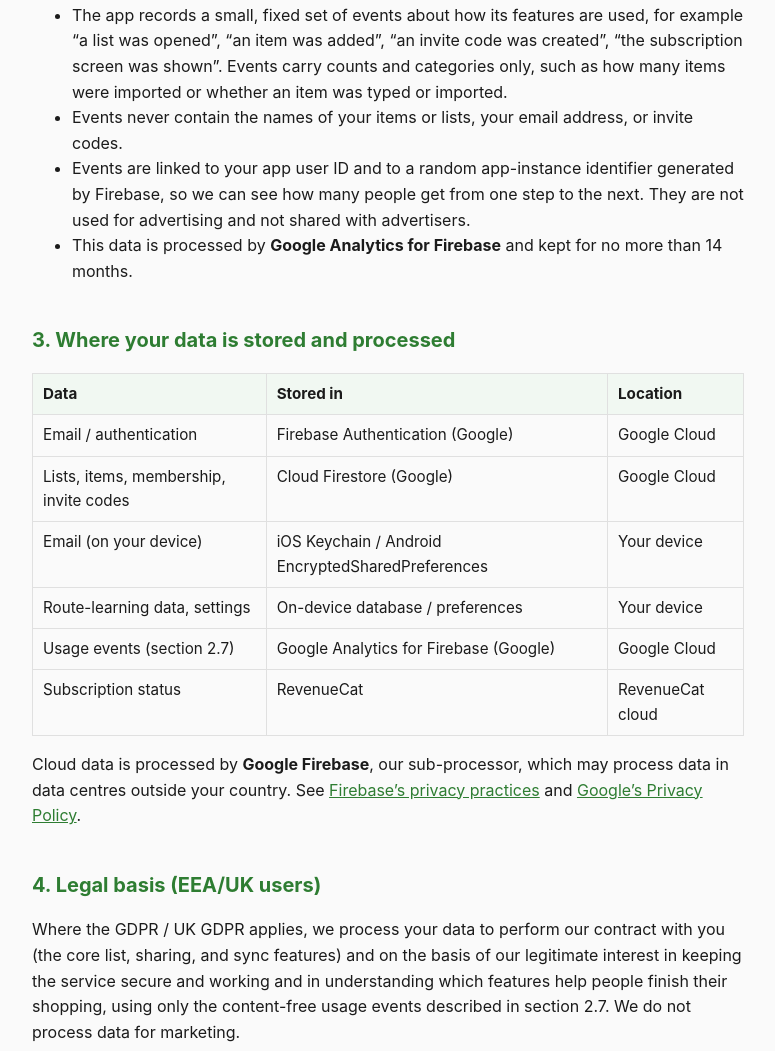
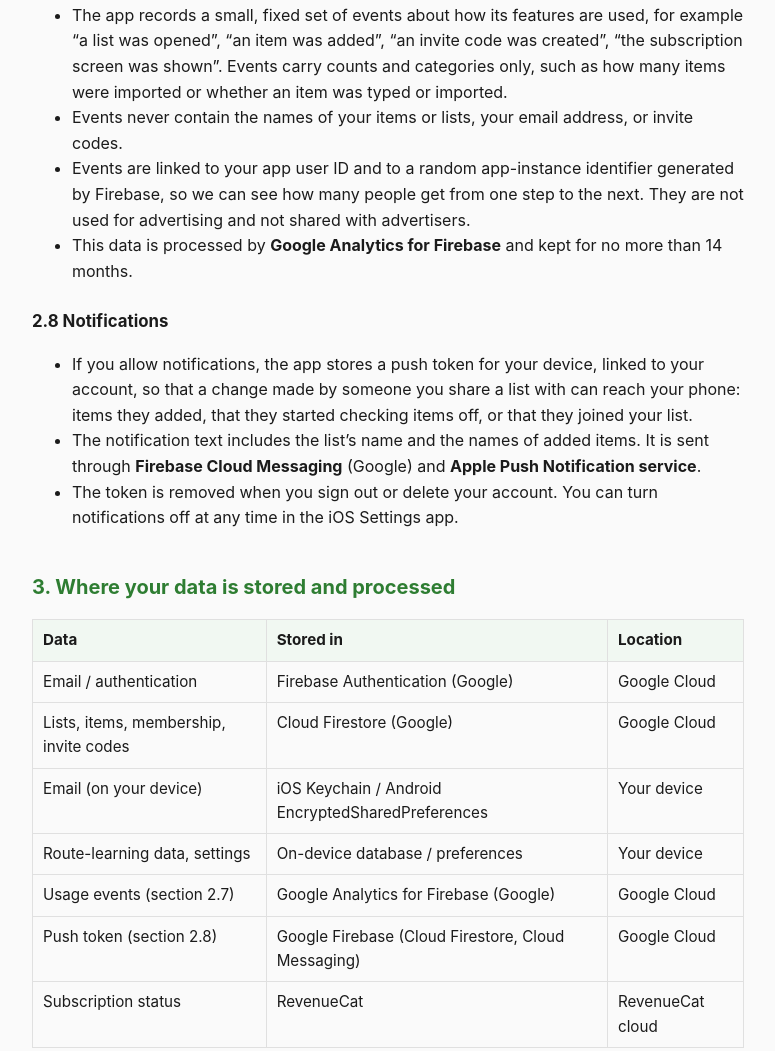
Before and after one commit to gutoim/sidecart-privacy, a plain HTML site: page index.html in a window 1280 px wide. Shown: the part 1578-2629 px from the top of the page, without its empty margins (252-1027 px from the left). Drawn offline with Linux system fonts and the light colour scheme.

Commit message:
Disclose push notifications (section 2.8)
Co-Authored-By: Claude Fable 5.2 <noreply@anthropic.com>

```diff
--- a/index.html
+++ b/index.html
@@ -27,7 +27,7 @@
 <div class="wrap">
 <header>
   <h1>Privacy Policy — Sidecart</h1>
-  <div class="updated">Last updated: 26 September 2026</div>
+  <div class="updated">Last updated: 16 November 2026</div>
 </header>
 
 <p>Sidecart (&ldquo;the app&rdquo;, &ldquo;we&rdquo;, &ldquo;us&rdquo;) is a collaborative
@@ -94,6 +94,17 @@ Apple, and through RevenueCat we receive only whether your subscription is activ
   <li>This data is processed by <strong>Google Analytics for Firebase</strong> and kept for no more
   than 14 months.</li>
 </ul>
+<h3>2.8 Notifications</h3>
+<ul>
+  <li>If you allow notifications, the app stores a push token for your device, linked to your
+  account, so that a change made by someone you share a list with can reach your phone: items
+  they added, that they started checking items off, or that they joined your list.</li>
+  <li>The notification text includes the list&rsquo;s name and the names of added items. It is
+  sent through <strong>Firebase Cloud Messaging</strong> (Google) and <strong>Apple Push
+  Notification service</strong>.</li>
+  <li>The token is removed when you sign out or delete your account. You can turn notifications
+  off at any time in the iOS Settings app.</li>
+</ul>
 
 <h2>3. Where your data is stored and processed</h2>
 <table>
@@ -103,6 +114,7 @@ Apple, and through RevenueCat we receive only whether your subscription is activ
   <tr><td>Email (on your device)</td><td>iOS Keychain / Android EncryptedSharedPreferences</td><td>Your device</td></tr>
   <tr><td>Route-learning data, settings</td><td>On-device database / preferences</td><td>Your device</td></tr>
   <tr><td>Usage events (section 2.7)</td><td>Google Analytics for Firebase (Google)</td><td>Google Cloud</td></tr>
+  <tr><td>Push token (section 2.8)</td><td>Google Firebase (Cloud Firestore, Cloud Messaging)</td><td>Google Cloud</td></tr>
   <tr><td>Subscription status</td><td>RevenueCat</td><td>RevenueCat cloud</td></tr>
 </table>
 <p>Cloud data is processed by <strong>Google Firebase</strong>, our sub-processor, which may
```
